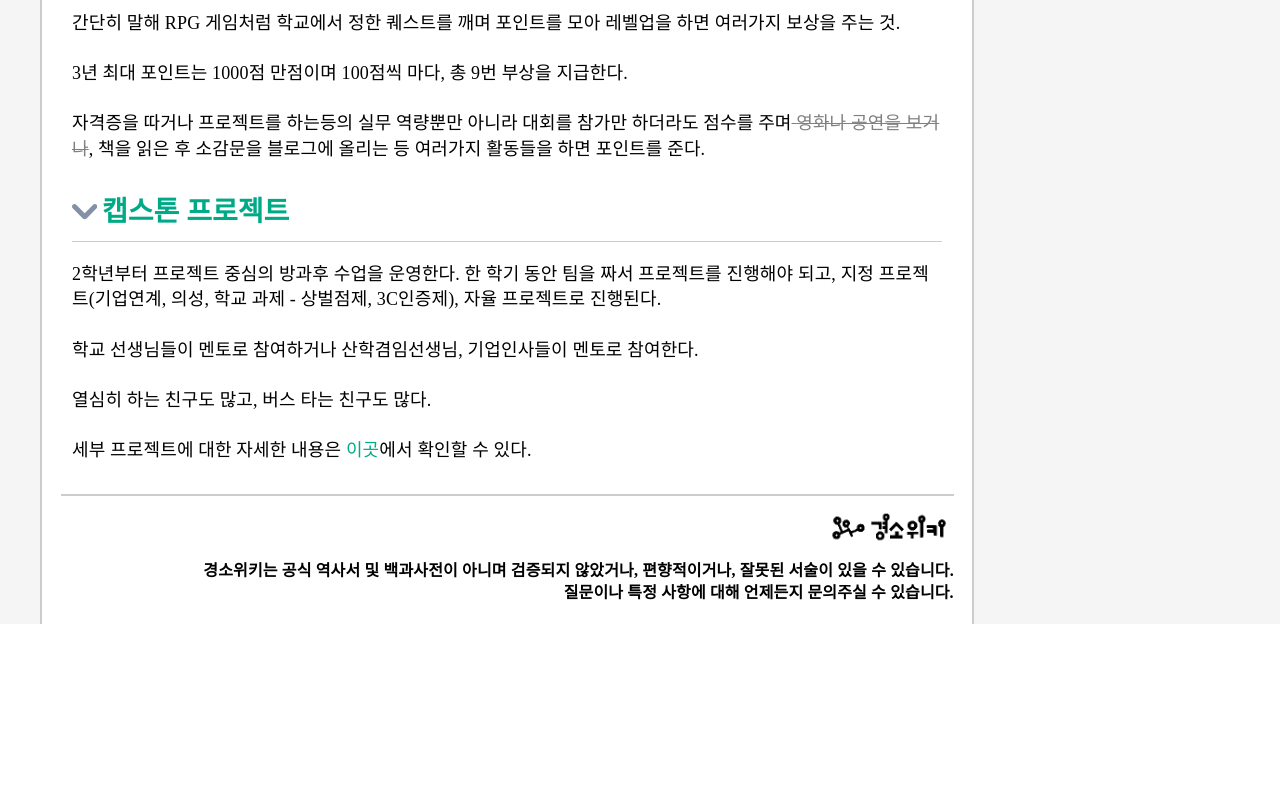
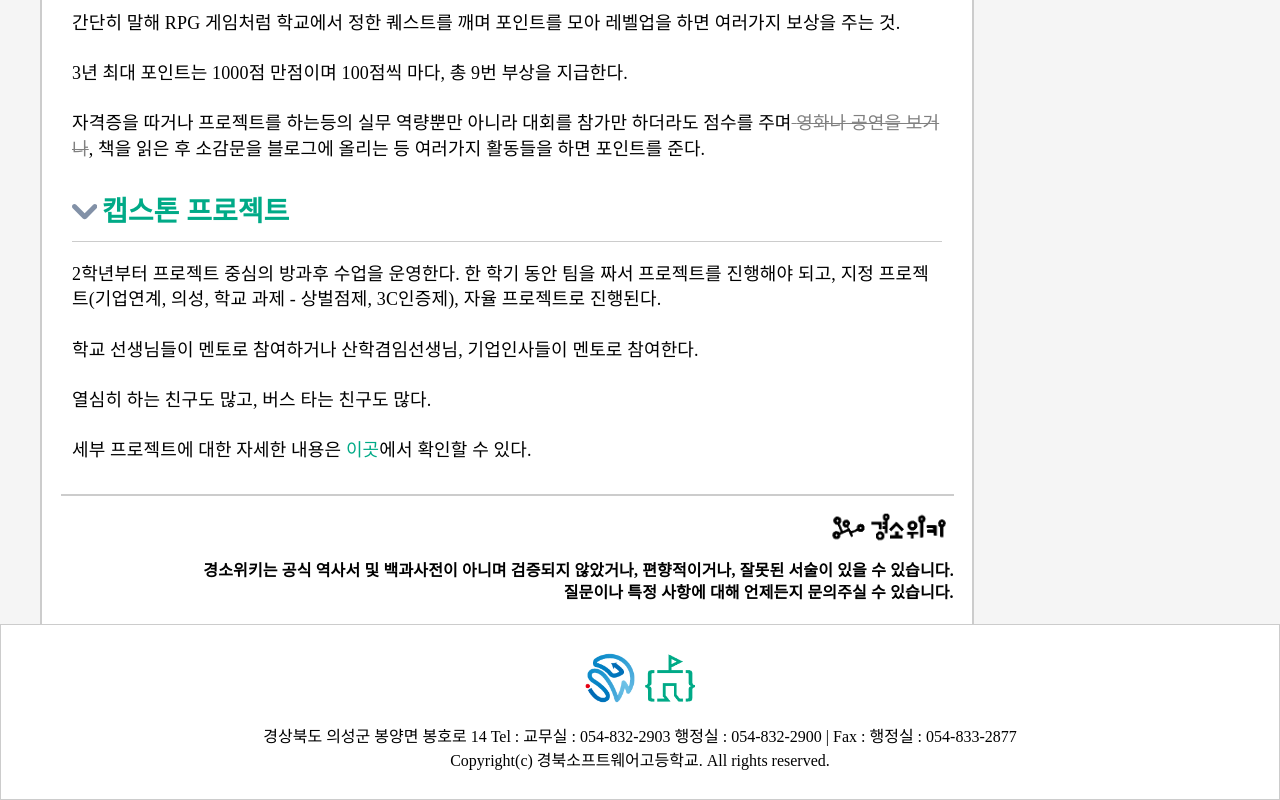
Before and after one commit to GYEONGSOWIKI/GYEONGSOWIKI_WEB_FE, a React (Vite) app: page / in a window 1280 px wide. Shown: the part 2268-3068 px from the top of the page. Before the commit the page ends 2892 px from the top, so only its background shows below. Built offline with nearby package versions, Linux system fonts and the light colour scheme; a web font is replaced by a local one.

Commit message:
✨ feat footer page and add header/footer in App.tsx

```diff
--- a/src/App.tsx
+++ b/src/App.tsx
@@ -7,10 +7,12 @@ function App() {
   return (
     <>
       <Router>
+        <R.Header />
         <Routes>
           <Route path="/" element={<R.Home />} />
           <Route path="/login" element={<R.SignIn />} />
         </Routes>
+        <R.Footer />
       </Router>
     </>
   )
--- a/src/allFiles.ts
+++ b/src/allFiles.ts
@@ -1,4 +1,5 @@
 import Header from "./components/Header";
+import Footer from "./components/Footer";
 import InputField from "./components/InputField";
 import BoardTitle from "./components/Item/BoardTitle";
 import Classify from "./components/Item/Classify";
@@ -10,6 +11,7 @@ import SignIn from "./pages/User/SignIn";
 
 export {
   Header,
+  Footer,
   InputField,
   BoardTitle,
   Classify,
--- a/src/assets/svg/ArrowIcon.tsx
+++ b/src/assets/svg/ArrowIcon.tsx
@@ -17,7 +17,7 @@ const ArrowIcon = ({ direction, className, width = 55, height = 55 }: ArrowIconP
             width={width}
             height={height}
             viewBox="0 0 55 55"
-            fill="currentColor" // 기본 색상을 적용합니다.
+            fill="currentColor"
             xmlns="http://www.w3.org/2000/svg"
             className={className}
         >
--- /dev/null
+++ b/src/components/Footer/index.tsx
@@ -0,0 +1,26 @@
+import * as S from "./style"
+
+import SymbolOld from "@assets/symbol-only.png"
+import SymbolNew from "@assets/symbol-new-only.png"
+
+const Footer = () => {
+    return (
+        <S.FooterWrap>
+            <a href="https://school.gyo6.net/gbsw/main.do?sysId=gbsw" target="blank">
+                <img
+                    src={SymbolOld}
+                    alt="Symbol-old"
+                />
+                <img
+                    src={SymbolNew}
+                    alt="Symbol-new"
+                />
+            </a>
+            <p>경상북도 의성군 봉양면 봉호로 14 Tel : 교무실 : 054-832-2903 행정실 : 054-832-2900   |  Fax : 행정실 : 054-833-2877
+                <br />
+                Copyright(c) 경북소프트웨어고등학교. All rights reserved.
+            </p>
+        </S.FooterWrap>
+    )
+}
+export default Footer
--- /dev/null
+++ b/src/components/Footer/style.ts
@@ -0,0 +1,27 @@
+import styled from "styled-components";
+
+export const FooterWrap = styled.footer`
+  display: flex;
+  align-items: center;
+  justify-content: center;
+  text-align: center;
+  width: 100%;
+  height: 22vh;
+  background-color: #fff;
+  border: 1px solid #ccc;
+  flex-direction: column;
+
+  & > a {
+    display: flex;
+    gap: 10px;
+  }
+
+  & > a > img {
+    width: 50px;
+    height: 50px;
+  }
+
+  & > p {
+    margin-top: 20px;
+  }
+`;
--- a/src/pages/Main/Home/index.tsx
+++ b/src/pages/Main/Home/index.tsx
@@ -8,7 +8,6 @@ import Logo from "@assets/logo-dark.png"
 const Home = () => {
     return (
         <>
-            <C.Header />
             <S.TopCont>
                 <S.ContentArea>
                     <S.MainWrap>
```
Also changed, not shown: src/assets/svg/GithubIcon.tsx (added, +29 -0 lines), src/assets/gbswhs.png (added).
